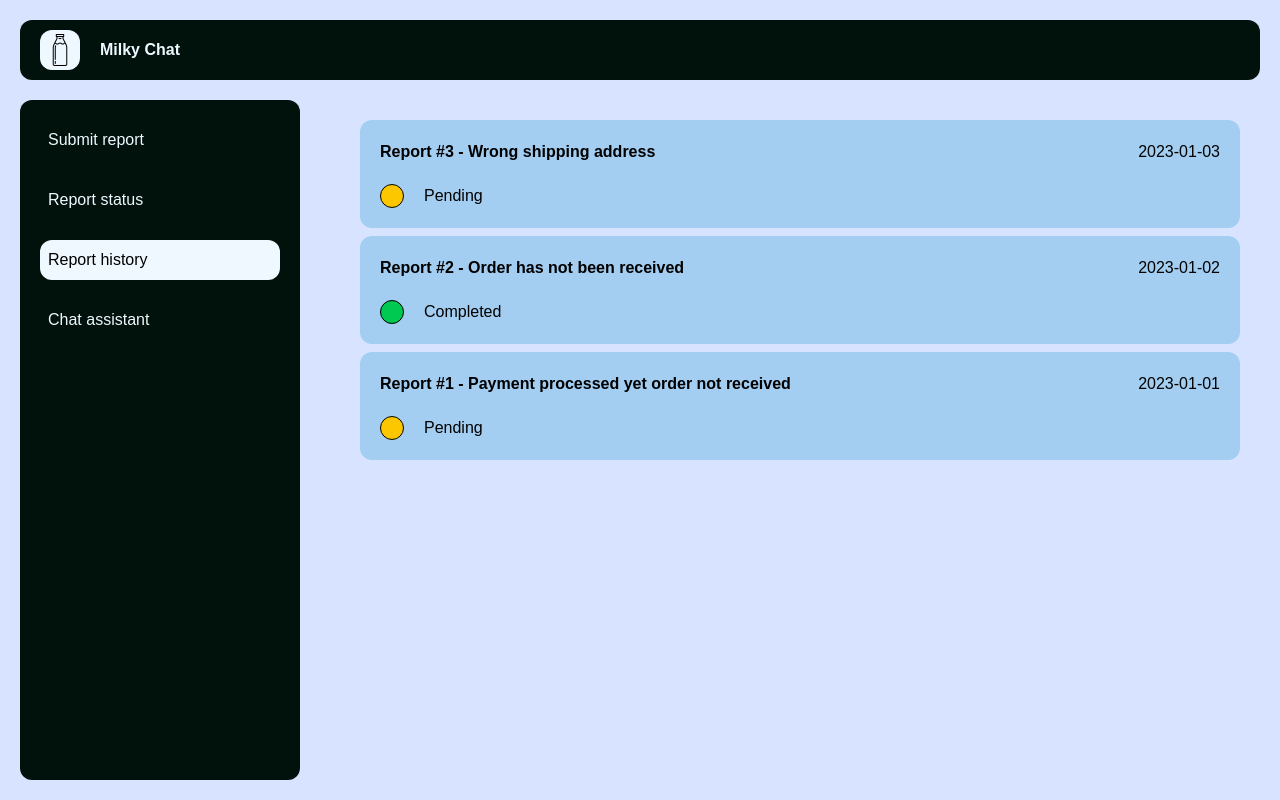
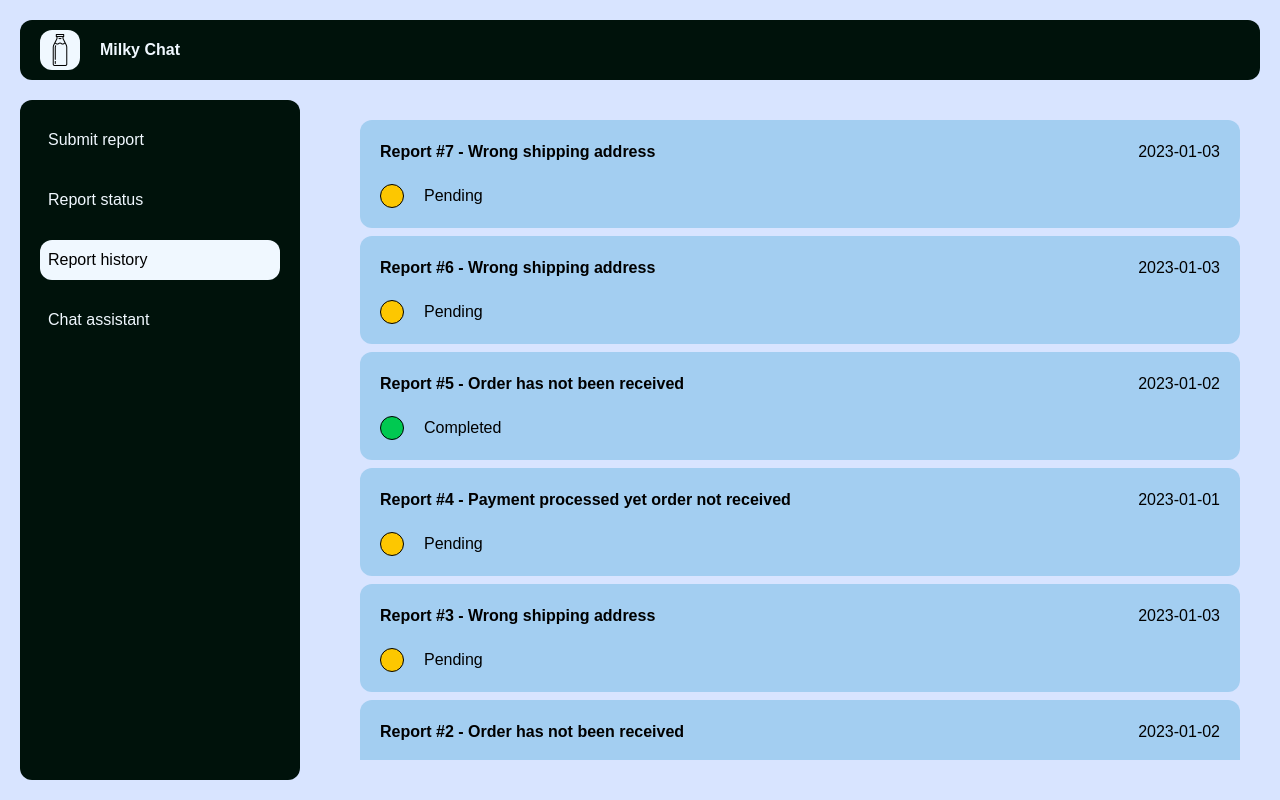
Before and after one commit to PraxedisJRuv/AgentX-Hackathon, a Next.js app in the folder milky/: page / in a window 1280 px wide. Both pictures are taken after a click on the element "Report history". Built offline with nearby package versions, Linux system fonts and the light colour scheme.

Commit message:
fix: make history scrollable if container is overflown

```diff
--- a/milky/components/MainContent/ReportHistory/ReportHistory.tsx
+++ b/milky/components/MainContent/ReportHistory/ReportHistory.tsx
@@ -5,10 +5,14 @@ export default function ReportHistory() {
     { id: 1, title: "Payment processed yet order not received", date: "2023-01-01", status: "Pending" },
     { id: 2, title: "Order has not been received", date: "2023-01-02", status: "Completed" },
     { id: 3, title: "Wrong shipping address", date: "2023-01-03", status: "Pending" },
+    { id: 4, title: "Payment processed yet order not received", date: "2023-01-01", status: "Pending" },
+    { id: 5, title: "Order has not been received", date: "2023-01-02", status: "Completed" },
+    { id: 6, title: "Wrong shipping address", date: "2023-01-03", status: "Pending" },
+    { id: 7, title: "Wrong shipping address", date: "2023-01-03", status: "Pending" },
   ].reverse();
 
   return (
-    <div className="space-y-2">
+    <div className="space-y-2 max-h-full overflow-scroll">
       {reports.map((report) => (
         <Report
           key={report.id}
```
